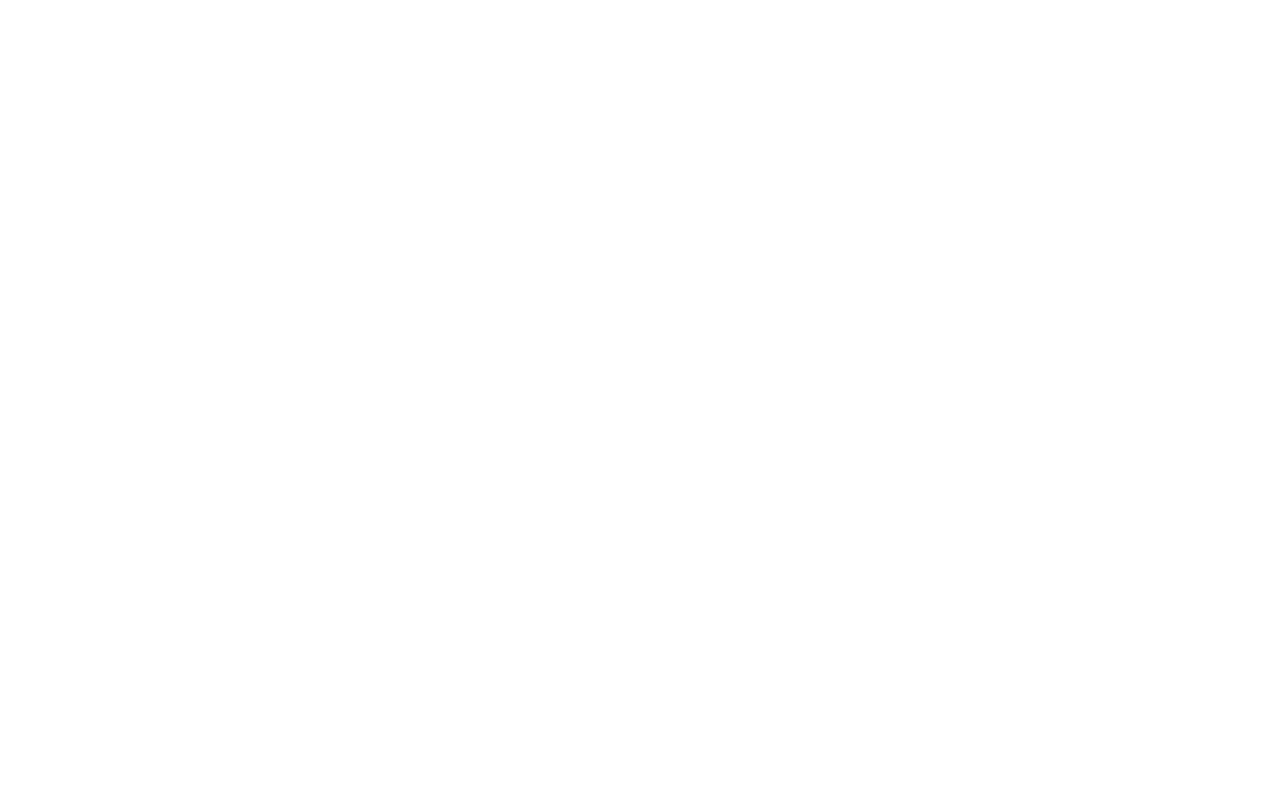
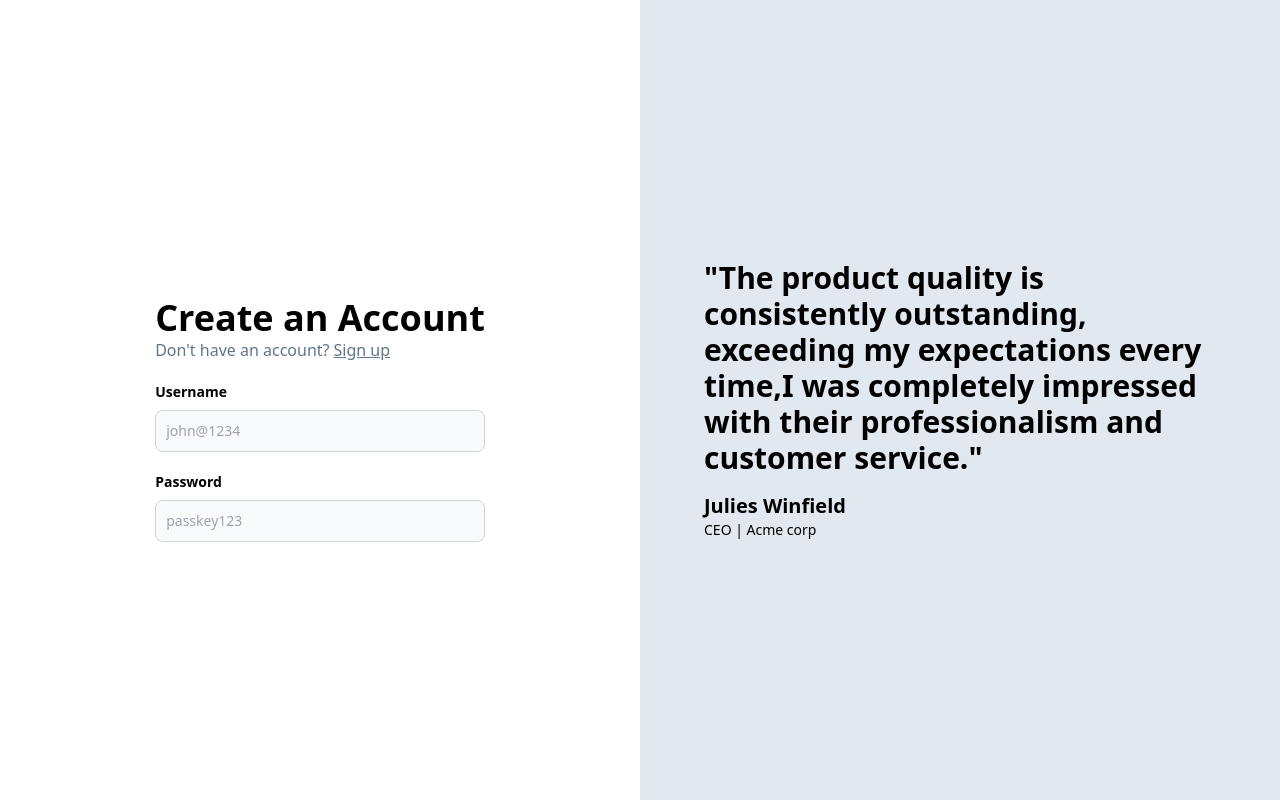
Before and after one commit to vansh123456/BhaiBlog-, a React (Vite) app in the folder blog-website/frontend/: page /signin in a window 1280 px wide. Built offline with nearby package versions, Linux system fonts and the light colour scheme.

Commit message:
fix bugs regarding some elements not displaying correctly

```diff
--- a/blog-website/frontend/src/components/Auth.tsx
+++ b/blog-website/frontend/src/components/Auth.tsx
@@ -2,13 +2,12 @@
 import { Link } from "react-router-dom"
 import { SignupInput } from "@vansh123456/medium-common";
 
-export const Auth =({type} : {type: "signup" | "signin"}) => {
-
-    const [postInputs,setPostInputs] = useState<SignupInput>({
+export const Auth = ({ type }: { type: "signup" | "signin" }) => {
+    const [postInputs, setPostInputs] = useState<SignupInput>({
         name: "",
         username: "",
         password: ""
-    })
+    });
     return <div className="h-screen flex justify-center flex-col">
         <div className="flex justify-center">
         <div className="pt-10">
@@ -22,12 +21,12 @@
                 </div>
         </div>
         <div>
-       <LabelledInput label="Name" placeholder="John" onChange={(e) => {
+       {type === "signup" ? <LabelledInput label = "Name" placeholder="John" onChange={(e) => {
             setPostInputs({
                 ...postInputs, //...postInputs directly just copies previous values to new values and
                 name: e.target.value //nai values ko update kardeta hai
             })
-        }}/>
+        }}/> : null}
         </div>
         <div><LabelledInput label="Username" placeholder="john@1234" onChange={(e) => {
             setPostInputs({
--- a/blog-website/frontend/src/pages/Signin.tsx
+++ b/blog-website/frontend/src/pages/Signin.tsx
@@ -1,5 +1,15 @@
-export const Signin =() => {
+import { Auth } from "../components/Auth";
+import { Quote } from '../components/Quote';
+
+export const Signin = () => {
     return <div>
-
+        <div className="grid grid-cols-1 lg:grid-cols-2">
+            <div>
+                <Auth type="signin" />
+            </div>
+            <div className="hidden lg:block">
+                <Quote />
+            </div>
+        </div>
     </div>
 }
--- a/blog-website/frontend/src/pages/Signup.tsx
+++ b/blog-website/frontend/src/pages/Signup.tsx
@@ -5,7 +5,7 @@
     return <div>
         <div className="grid grid-cols-2">
             <div>
-                <Auth />
+                <Auth type="signup" />
             </div>
             <div className="invisible md:visible">
             <Quote/>
```
